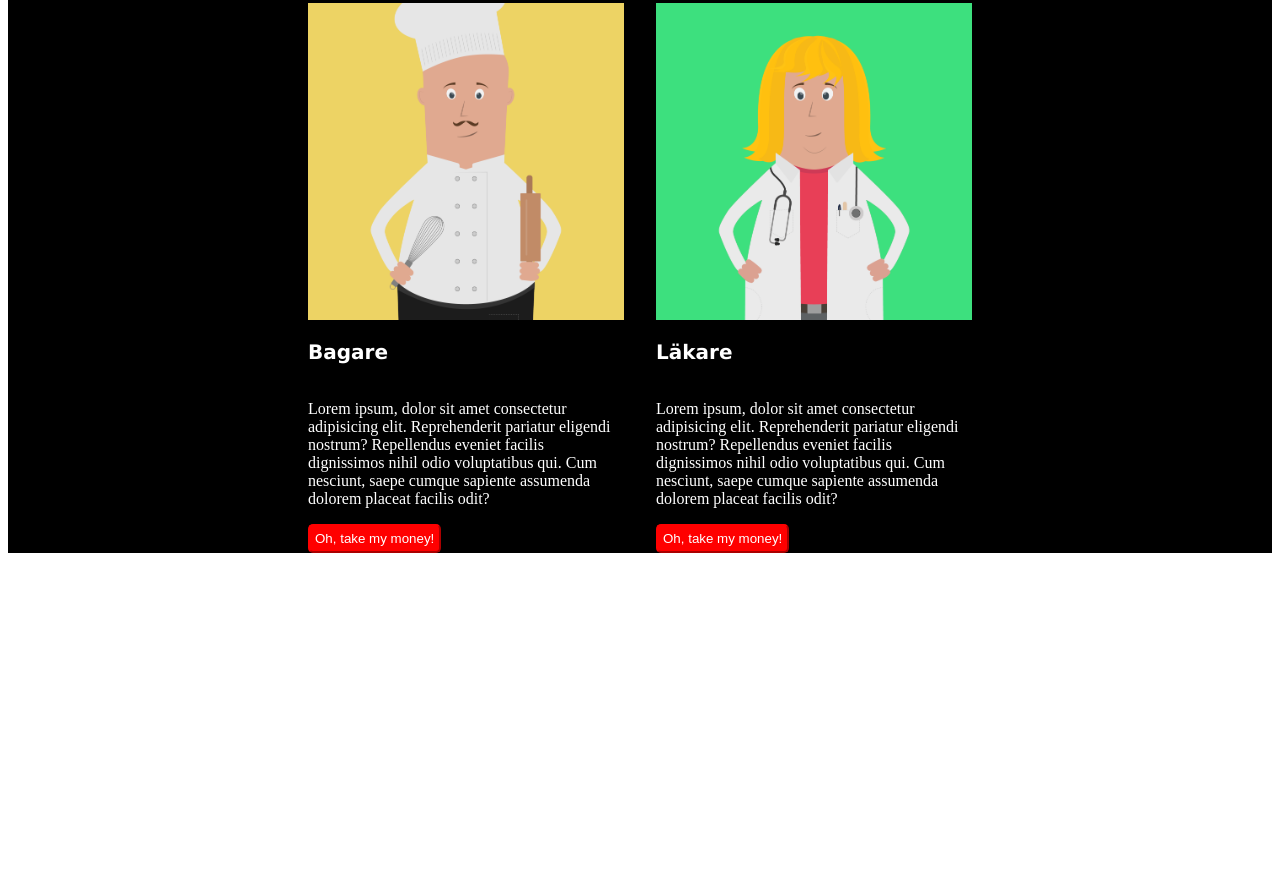
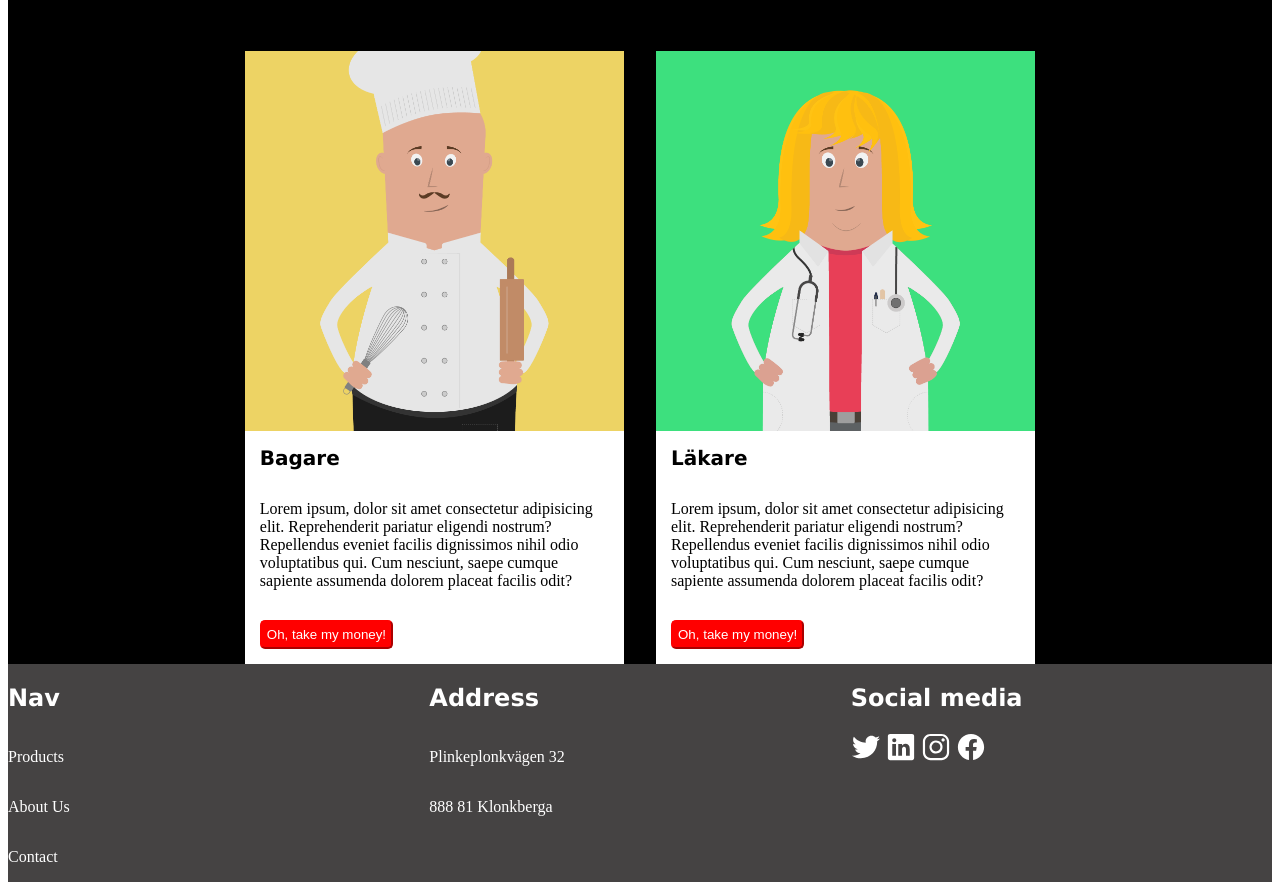
Before and after one commit to kw222mi/posterShop, a plain HTML site: page index.html in a window 1280 px wide. Shown: the part 2257-3147 px from the top of the page. Before the commit the page ends 2818 px from the top, so only its background shows below. Drawn offline with Linux system fonts and the light colour scheme; a script that the page names is missing.

Commit message:
add footer

```diff
--- a/index.html
+++ b/index.html
@@ -112,30 +112,58 @@
                             placeat facilis odit?</p>
                         <button class="poster-card-button">Oh, take my money!</button>
                     </div>
+                    </div>
 
-                    <div class="poster-card">
+                    <div class="poster-card-highlight-container">
+                    <div class="poster-card-highlight">
                         <img class="poster-card-picture" src="poster-shop-main/assets/char-10.png">
-
-                        <h3 class="poster-card-h3">Bagare</h3>
-                        <p class="poster-card-text">Lorem ipsum, dolor sit amet consectetur adipisicing elit. Reprehenderit pariatur
+                        <h3 class="poster-card-h3 highlight-margin">Bagare</h3>
+                        <p class="poster-card-text highlight-margin">Lorem ipsum, dolor sit amet consectetur adipisicing elit. Reprehenderit pariatur
                             eligendi nostrum? Repellendus
                             eveniet facilis dignissimos nihil odio voluptatibus qui. Cum nesciunt, saepe cumque sapiente assumenda dolorem
                             placeat facilis odit?</p>
-                        <button class="poster-card-button">Oh, take my money!</button>
+                        <button class="poster-card-button highlight-margin">Oh, take my money!</button>
                     </div>
 
-                    <div class="poster-card">
+                    <div class="poster-card-highlight">
                         <img class="poster-card-picture" src="poster-shop-main/assets/char-11.png">
-
-                        <h3 class="poster-card-h3">Läkare</h3>
-                        <p class="poster-card-text">Lorem ipsum, dolor sit amet consectetur adipisicing elit. Reprehenderit pariatur
+                        <h3 class="poster-card-h3 highlight-margin">Läkare</h3>
+                        <p class="poster-card-text highlight-margin">Lorem ipsum, dolor sit amet consectetur adipisicing elit. Reprehenderit pariatur
                             eligendi nostrum? Repellendus
                             eveniet facilis dignissimos nihil odio voluptatibus qui. Cum nesciunt, saepe cumque sapiente assumenda dolorem
                             placeat facilis odit?</p>
-                        <button class="poster-card-button">Oh, take my money!</button>
+                        <button class="poster-card-button highlight-margin">Oh, take my money!</button>
+                    </div>
                     </div>
 
-        </div>
+                    <div >
+                        <footer class="footer-container">
+                            <div class="footer-column">
+                                <h2 class="footer-h2">Nav</h2>
+                                <p>Products</p>
+                                <p>About Us</p>
+                                <p>Contact</p>
+                            </div>
+
+
+                                <div class="footer-column">
+                                    <h2 class="footer-h2">Address</h2>
+                                    <p>Plinkeplonkvägen 32</p>
+                                    <p>888 81 Klonkberga</p>
+                                </div>
+                                <div class="footer-column">
+                                    <h2 class="footer-h2">Social media</h2>
+                                    <div class="icon-row">
+                                    <img class="footer-icon" src="poster-shop-main/assets/logo-twitter.svg">
+                                    <img class="footer-icon" src="poster-shop-main/assets/logo-linkedin.svg">
+                                    <img class="footer-icon" src="poster-shop-main/assets/logo-instagram.svg">
+                                    <img class="footer-icon" src="poster-shop-main/assets/logo-facebook.svg">
+                                    </div>
+                                </div>
+                            </div>
+                        </footer>
+                    </div>
+
     </main>
     <script src="index.js"></script>
 </body>
--- a/style.css
+++ b/style.css
@@ -22,7 +22,7 @@
     font-weight: 800;
 }
 
-/*MAIN */
+/*MAIN CONTENT*/
 
 .main-container {
     display: flex;
@@ -36,6 +36,7 @@
 
 }
 
+/* CARD */
 .poster-card {
     display: flex;
     flex-direction: column;
@@ -67,3 +68,68 @@
     padding: 5px;
     border-radius: 5px;
 }
+
+/* HIGHLIGHT CARDS */
+.poster-card-highlight-container {
+
+    display: flex;
+        flex-direction: row;
+        flex-wrap: wrap;
+        background-color: black;
+        color: white;
+        justify-content: center;
+        padding-top: 80px;
+        gap: 2em;
+
+}
+
+.poster-card-highlight {
+    display: flex;
+        flex-direction: column;
+        width: 30%;
+        background-color: white;
+        color: black;
+}
+
+.highlight-margin {
+    margin: 15px;
+}
+
+/* FOOTER */
+.footer-container {
+    display: flex;
+    flex-direction: row;
+    justify-content: space-around;
+
+
+
+}
+
+.footer-column {
+    display: flex;
+    flex-direction: column;
+    justify-content: center;
+    width: 100%;
+    color: white;
+    background-color: rgb(69, 67, 67);
+    justify-content: flex-start;
+    align-items: flex-start;
+    flex:1;
+}
+.footer-h2 {
+    font-family: 'Lucida Sans', 'Lucida Sans Regular', 'Lucida Grande', 'Lucida Sans Unicode', Geneva, Verdana, sans-serif;
+}
+.footer-nav {
+    display: flex;
+    flex-direction: column;
+    line-height: .5em;
+}
+.icon-row {
+    display: flex;
+    flex-direction: row;
+    justify-content: flex-start;
+    gap: 5px;
+}
+.footer-icon {
+    width: 30px;
+}
```
